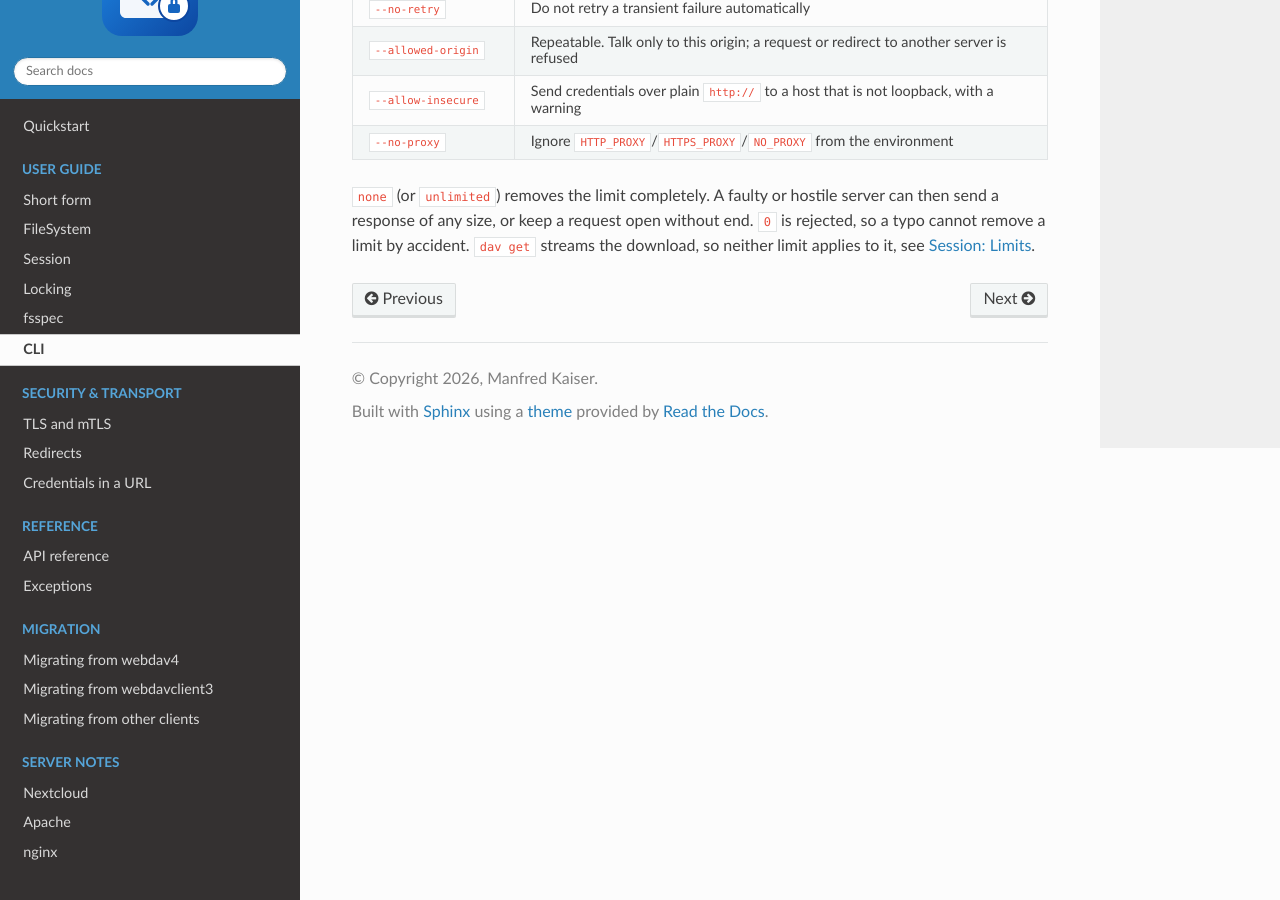
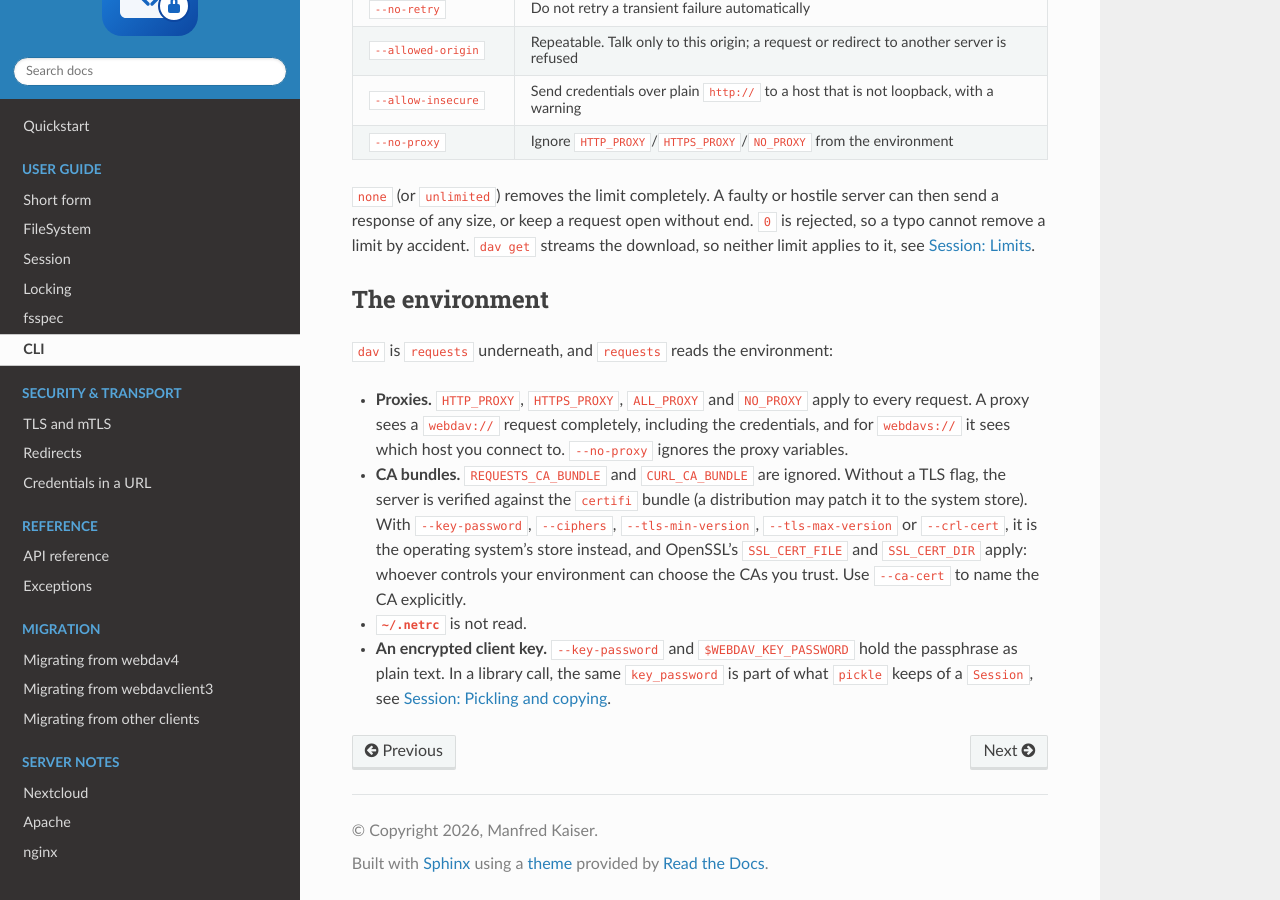
Before and after one commit to manfred-kaiser/webdav-rfc4918, a Sphinx documentation site: the page built from docs/reference/cli.md, in a window 1280 px wide and 900 px high, scrolled down 3245 px. Built offline with Sphinx 7.4.7 and the Read the Docs theme 3.1.0, drawn with Linux system fonts in a browser that asks for light colours.

Commit message:
Document the environment, trust store and streaming limits
The CLI help for --max-response-size and --max-response-time suggested
that they bound a download, but get and cat stream the body and only
the per-read timeout applies. Say so in the help, and describe in the
CLI reference and the README what the environment can change: proxy
variables, the trust store (certifi by default, the system store with
a TLS option, where SSL_CERT_FILE and SSL_CERT_DIR apply), the plain
text credentials in a pickle including the key password, and the
missing limit on streamed downloads.

(cherry picked from commit 02d0bbf6d6756407e9b1d595884d37a168a1e170)

```diff
--- a/docs/reference/cli.md
+++ b/docs/reference/cli.md
@@ -143,3 +143,24 @@ server can then send a response of any size, or keep a request open
 without end. `0` is rejected, so a typo cannot remove a limit by accident.
 `dav get` streams the download, so neither limit applies to it, see
 [Session: Limits](session.md#limits-on-what-a-server-can-make-the-client-do).
+
+## The environment
+
+`dav` is `requests` underneath, and `requests` reads the environment:
+
+- **Proxies.** `HTTP_PROXY`, `HTTPS_PROXY`, `ALL_PROXY` and `NO_PROXY` apply
+  to every request. A proxy sees a `webdav://` request completely, including
+  the credentials, and for `webdavs://` it sees which host you connect to.
+  `--no-proxy` ignores the proxy variables.
+- **CA bundles.** `REQUESTS_CA_BUNDLE` and `CURL_CA_BUNDLE` are ignored.
+  Without a TLS flag, the server is verified against the `certifi` bundle
+  (a distribution may patch it to the system store). With `--key-password`,
+  `--ciphers`, `--tls-min-version`, `--tls-max-version` or `--crl-cert`, it is
+  the operating system's store instead, and OpenSSL's `SSL_CERT_FILE` and
+  `SSL_CERT_DIR` apply: whoever controls your environment can choose the CAs
+  you trust. Use `--ca-cert` to name the CA explicitly.
+- **`~/.netrc`** is not read.
+- **An encrypted client key.** `--key-password` and `$WEBDAV_KEY_PASSWORD`
+  hold the passphrase as plain text. In a library call, the same
+  `key_password` is part of what `pickle` keeps of a `Session`, see
+  [Session: Pickling and copying](session.md#pickling-and-copying).
```
Also changed, not shown: README.md (+20 -0 lines), 1 other file.
